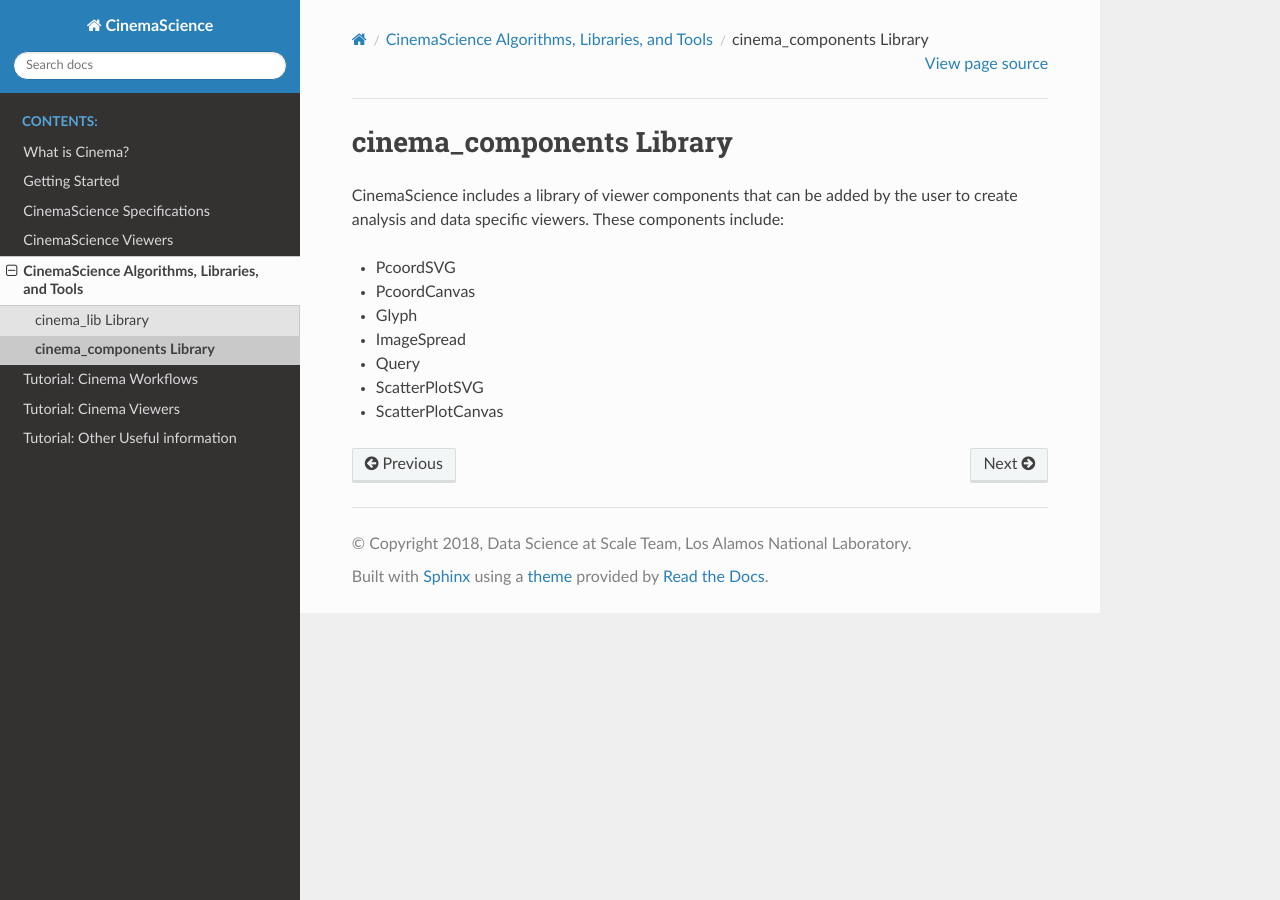
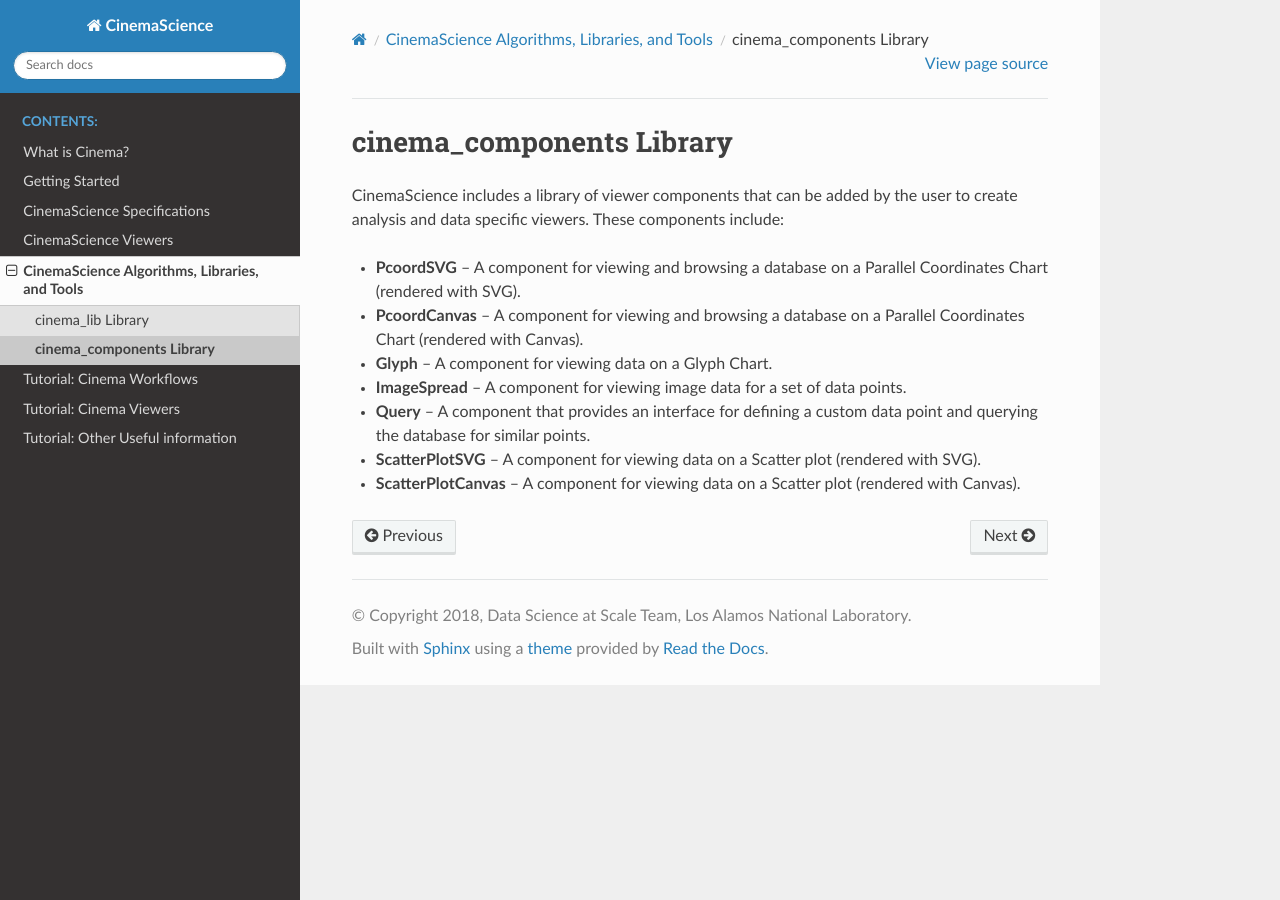
Before and after one commit to cinemascience/website, a Sphinx documentation site: the page built from docs/source/cinema_components.rst, in a window 1280 px wide. Built offline with Sphinx 7.4.7 and the Read the Docs theme 2.0.0, drawn with Linux system fonts in a browser that asks for light colours; formulas are drawn with MathJax 3.

Commit message:
initial cinema_components files

```diff
--- a/docs/source/algorithms-tools.rst
+++ b/docs/source/algorithms-tools.rst
@@ -10,6 +10,7 @@ CinemaScience includes algorithms, code libraries, and tools to facilitate analy
 - `cvlib`_ A Cinema Viewer library which provides a JavaScript API to Spec A Cinema databases for visualization in the browser.
 - `cvlibd`_ A Javascript framework to facilitate development of viewer applications for Spec D Cinema databases in the browser.
 - `cinema_lib`_ Python 3.6 library and command line tool for Cinema specifications A and D.
+- `cinema_components`_ A javascript library containing prebuilt components for viewing and querying Cinema SpecD databases.
 
 .. _CinemaScience GitHub : https://github.com/cinemascience
 .. _cinema_change_detection :  https://github.com/cinemascience/cinema_change_detection
--- a/docs/source/cinema_components.rst
+++ b/docs/source/cinema_components.rst
@@ -5,13 +5,13 @@ cinema_components Library
 
 CinemaScience includes a library of viewer components that can be added by the user to create analysis and data specific viewers. These components include:
 
-- PcoordSVG
-- PcoordCanvas
-- Glyph
-- ImageSpread
-- Query
-- ScatterPlotSVG
-- ScatterPlotCanvas
+- **PcoordSVG** -- A component for viewing and browsing a database on a Parallel Coordinates Chart (rendered with SVG).
+- **PcoordCanvas** -- A component for viewing and browsing a database on a Parallel Coordinates Chart (rendered with Canvas).
+- **Glyph** -- A component for viewing data on a Glyph Chart.
+- **ImageSpread** -- A component for viewing image data for a set of data points.
+- **Query** -- A component that provides an interface for defining a custom data point and querying the database for similar points.
+- **ScatterPlotSVG** -- A component for viewing data on a Scatter plot (rendered with SVG).
+- **ScatterPlotCanvas** -- A component for viewing data on a Scatter plot (rendered with Canvas).
 
 
 .. _cinema_components GitHub : https://github.com/cinemascience/cinema_components
```
Also changed, not shown: other parts of docs/source/algorithms-tools.rst (+3 -1 lines).
